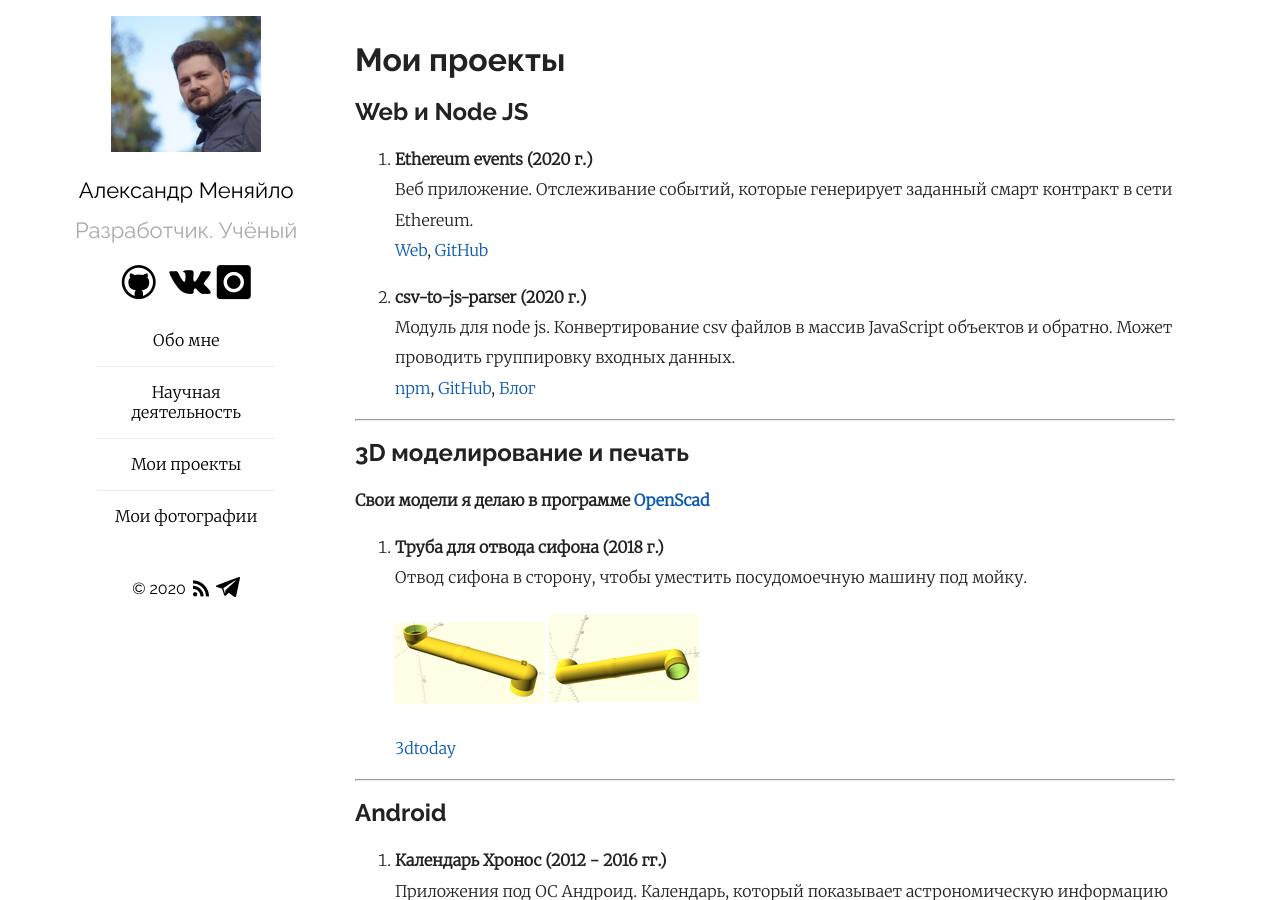
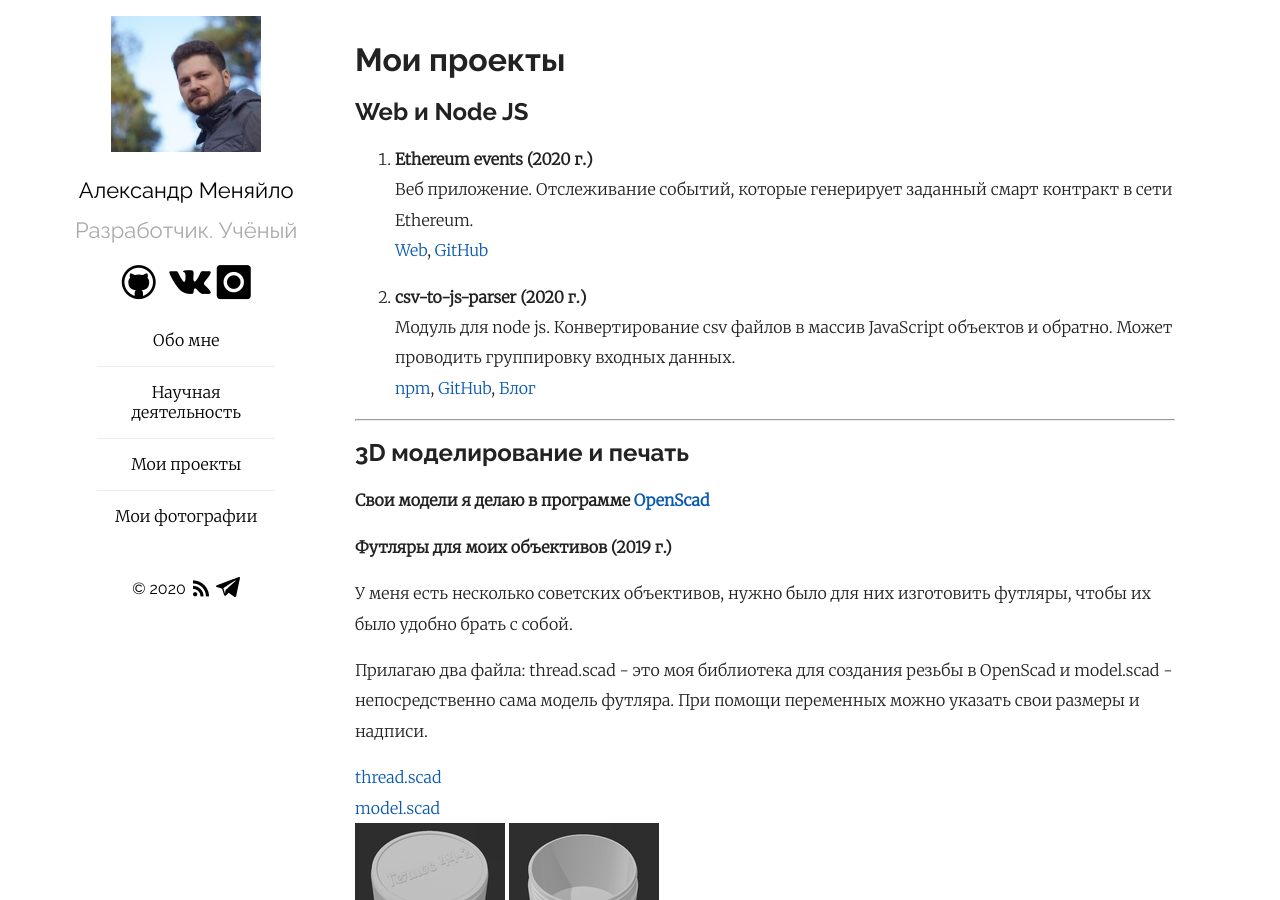
Before and after one commit to Mendeo/mendeo.github.io, a Jekyll site: the page built from projects.md, in a window 1280 px wide and 900 px high. Built offline with Jekyll 4.4.1, drawn with Linux system fonts in a browser that asks for light colours; our own code applies the rules of GitHub Pages for plain Markdown files.

Commit message:
Добавил проект. Переместил некоторые файлы проектов.

```diff
--- a/projects.md
+++ b/projects.md
@@ -16,15 +16,29 @@ links_in_new_tab: true
 ---
 ## 3D моделирование и печать
 **Свои модели я делаю в программе [OpenScad](https://www.openscad.org)**
-1. **Труба для отвода сифона (2018 г.)**
-Отвод сифона в сторону, чтобы уместить посудомоечную машину под мойку.
-![изображение модели 1](/assets/projects/KitchenSinkDraining1.png)
-![изображение модели 2](/assets/projects/KitchenSinkDraining2.png)
-[3dtoday](https://3dtoday.ru/3d-models/for-home/kitchen/truba_dlya_otvoda_sifona)
+
+**Футляры  для моих объективов (2019 г.)**
+
+У меня есть несколько советских объективов, нужно было для них изготовить футляры, чтобы их было удобно брать с собой.
+
+Прилагаю два файла: thread.scad - это моя библиотека для создания резьбы в OpenScad и model.scad - непосредственно сама модель футляра. При помощи переменных можно указать свои размеры и надписи.
+
+[thread.scad](/assets/projects/futlyar-dlya-obektiva/thread.scad)
+[model.scad](/assets/projects/futlyar-dlya-obektiva/model.scad)
+![Крышка](/assets/projects/futlyar-dlya-obektiva/Gelios44-2-up.png)
+![Нижняя часть](/assets/projects/futlyar-dlya-obektiva/Gelios44-2-down.png)
+
+<br>
+
+**Труба для отвода сифона (2018 г.)**
+    Отвод сифона в сторону, чтобы уместить посудомоечную машину под мойку.
+    ![изображение модели 1](/assets/projects/kitchen-sink-draining/KitchenSinkDraining1.png)
+    ![изображение модели 2](/assets/projects/kitchen-sink-draining/KitchenSinkDraining2.png)
+    [3dtoday](https://3dtoday.ru/3d-models/for-home/kitchen/truba_dlya_otvoda_sifona)
 
 ---
 ## Android
 1. **Календарь Хронос (2012 - 2016 гг.)**
 Приложения под ОС Андроид. Календарь, который показывает астрономическую информацию о Солнце и Луне, праздники России и многое другое.
-![logo](/assets/projects/chronos.jpg)
+![logo](/assets/projects/chronos/chronos.jpg)
 [Google Play](https://play.google.com/store/apps/details?id=ru.mendeo.chronos), [GitHub](https://github.com/Mendeo/Chronos)
```
Also changed, not shown: assets/projects/chronos/chronos.jpg (renamed from assets/projects/chronos.jpg), assets/projects/futlyar-dlya-obektiva/Gelios44-2-down.png (added), assets/projects/futlyar-dlya-obektiva/Gelios44-2-up.png (added), assets/projects/kitchen-sink-draining/KitchenSinkDraining1.png (renamed from assets/projects/KitchenSinkDraining1.png), assets/projects/kitchen-sink-draining/KitchenSinkDraining2.png (renamed from assets/projects/KitchenSinkDraining2.png), 2 other files.
